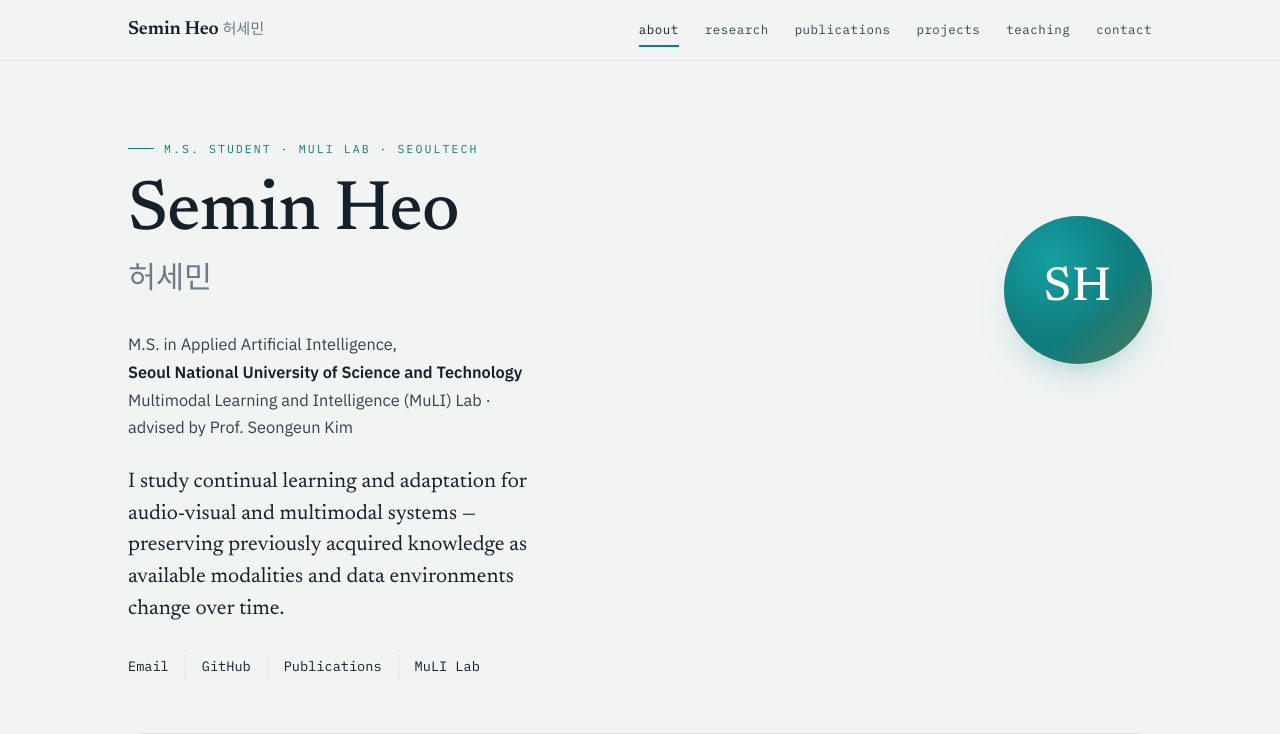
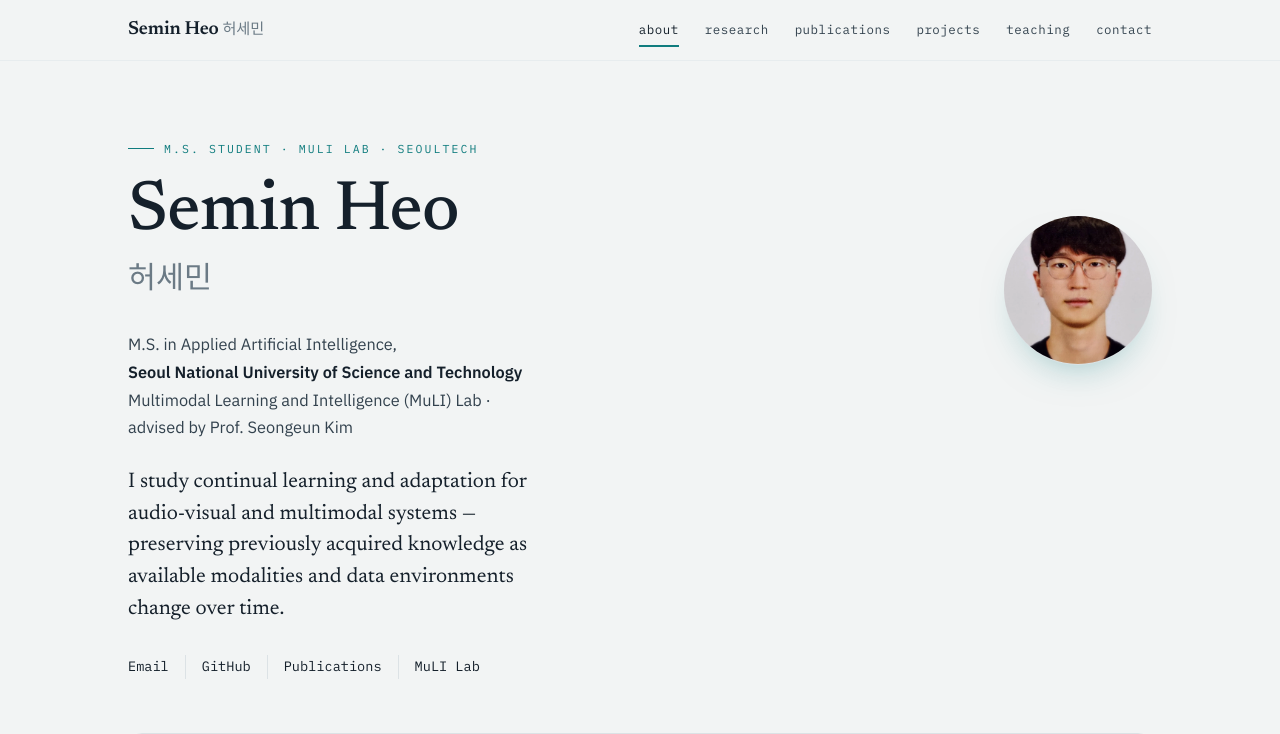
Before and after one commit to BluffMin/BluffMin.github.io, a plain HTML site: page index.html in a window 1280 px wide. Shown: the top 734 px of the page. Drawn offline with Linux system fonts and the light colour scheme.

Commit message:
Update index.html

```diff
--- a/index.html
+++ b/index.html
@@ -96,6 +96,8 @@
   }
   .avatar::after{content:"";position:absolute;inset:0;background:linear-gradient(135deg,transparent 60%,rgba(191,116,22,.35));}
   .avatar span{position:relative;z-index:1;letter-spacing:.02em;}
+  img.avatar{object-fit:cover;background:none;}
+  img.avatar::after{display:none;}
 
   .links-row{margin:30px 0 0;display:flex;flex-wrap:wrap;gap:8px 0;align-items:center;font-family:"IBM Plex Mono",monospace;font-size:.85rem;}
   .links-row a{padding:0 16px;color:var(--ink);border-left:1px solid var(--line);}
@@ -268,8 +270,8 @@
         <p class="affil">M.S. in Applied Artificial Intelligence,<br><b>Seoul National University of Science and Technology</b><br>
           Multimodal Learning and Intelligence (MuLI) Lab · advised by Prof. Seongeun Kim</p>
       </div>
-      <!-- Replace with: <img class="avatar" src="semin-heo.webp" alt="Portrait of Semin Heo"> -->
-      <div class="avatar" role="img" aria-label="Portrait of Semin Heo"><span>SH</span></div>
+      <!-- Portrait -->
+      <img class="avatar" src="semin-heo.webp" alt="Portrait of Semin Heo" width="148" height="148" />
     </div>
 
     <p class="statement">I study continual learning and adaptation for audio-visual and multimodal systems — preserving previously acquired knowledge as available modalities and data environments change over time.</p>
```
